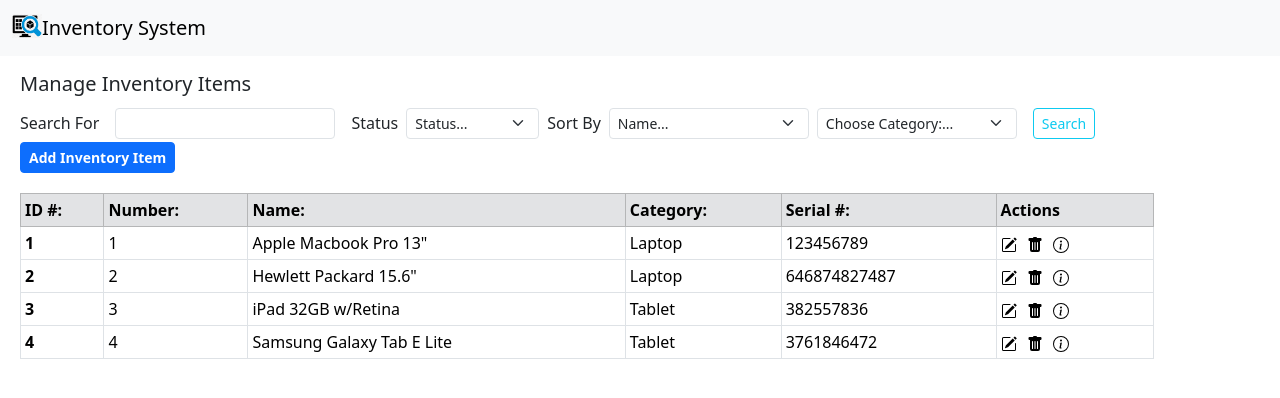
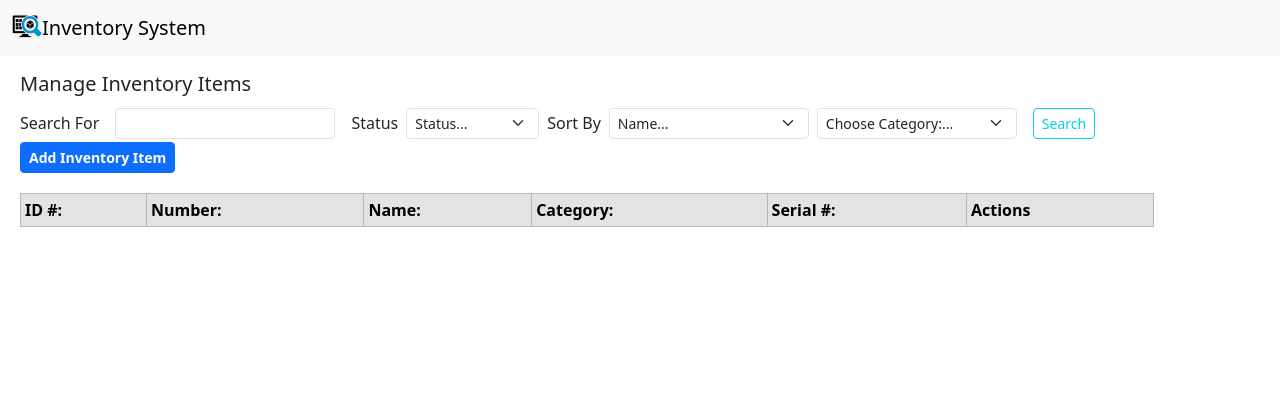
Before and after one commit to anne716/inventory-system, a React (Vite) app: page / in a window 1280 px wide. Shown: the top 398 px of the page. Built offline with nearby package versions, Linux system fonts and the light colour scheme.

Commit message:
Props & Display inputted data to table

```diff
--- a/src/components/Modal/Modals.tsx
+++ b/src/components/Modal/Modals.tsx
@@ -5,7 +5,23 @@ import Form from "react-bootstrap/Form";
 import Row from "react-bootstrap/Row";
 import Col from "react-bootstrap/Col";
 
-function Modals() {
+// Define the type for your item object (adjust as needed)
+type ItemType = {
+  id: number;
+  number: number;
+  name: string;
+  category: string;
+  serialNumber: string;
+  quantity: string;
+  units: string;
+  description: string;
+};
+
+interface ModalsProps {
+  onAddItem: (item: ItemType) => void;
+}
+
+function Modals({ onAddItem }: ModalsProps) {
   const [show, setShow] = useState(false);
   const [showSuccess, setShowSuccess] = useState(false);
 
@@ -23,34 +39,40 @@ function Modals() {
       .padStart(9, "0");
   };
 
-  // State variable to store item ID
   const [itemId, setItemId] = useState(1); // Initialize with 1
-
-  // State variable to store item number
   const [itemNumber, setItemNumber] = useState(1); // Initialize with 1
 
   const handleClose = () => setShow(false);
   const handleShow = () => setShow(true);
 
   const handleSubmit = () => {
-    setShowSuccess(true);
-
-    // Generate a random 9-digit serial number
     const serialNumber = generateSerialNumber();
 
-    // Log the input data to the console along with the item ID and item number
-    console.log("ID #:", itemId);
-    console.log("Number:", itemNumber);
-    console.log("Name:", itemName);
-    console.log("Category:", itemType);
-    console.log("Serial #:", serialNumber);
-    console.log("Quantity:", quantity);
-    console.log("Units:", units);
-    console.log("Description:", description);
+    const newItem: ItemType = {
+      id: itemId,
+      number: itemNumber,
+      name: itemName,
+      category: itemType,
+      serialNumber: serialNumber,
+      quantity: quantity,
+      units: units,
+      description: description,
+    };
+
+    onAddItem(newItem);
 
     // Increment the item ID and item number for the next item
     setItemId(itemId + 1);
     setItemNumber(itemNumber + 1);
+
+    // Clear the form inputs
+    setItemType("");
+    setItemName("");
+    setQuantity("");
+    setUnits("");
+    setDescription("");
+
+    setShowSuccess(true);
   };
 
   const handleCloseSuccess = () => {
@@ -87,6 +109,7 @@ function Modals() {
               <Form.Label>Select Item Type:</Form.Label>
               <Form.Select
                 aria-label="Default select example1"
+                value={itemType}
                 onChange={(e) => setItemType(e.target.value)}
               >
                 <option>Item Type</option>
@@ -100,6 +123,7 @@ function Modals() {
               <Form.Label>Item Name:</Form.Label>
               <Form.Control
                 type="text"
+                value={itemName}
                 onChange={(e) => setItemName(e.target.value)}
               />
             </Form.Group>
@@ -113,6 +137,7 @@ function Modals() {
                 <Form.Label>Quantity:</Form.Label>
                 <Form.Control
                   type="number"
+                  value={quantity}
                   onChange={(e) => setQuantity(e.target.value)}
                 />
               </Form.Group>
@@ -125,6 +150,7 @@ function Modals() {
                 <Form.Label>Units:</Form.Label>
                 <Form.Select
                   aria-label="Default select example2"
+                  value={units}
                   onChange={(e) => setUnits(e.target.value)}
                 >
                   <option>units</option>
@@ -143,6 +169,7 @@ function Modals() {
               <Form.Control
                 as="textarea"
                 rows={3}
+                value={description}
                 onChange={(e) => setDescription(e.target.value)}
               />
             </Form.Group>
--- a/src/pages/HomePage/Home.tsx
+++ b/src/pages/HomePage/Home.tsx
@@ -1,9 +1,31 @@
+import { useState } from "react";
+
 import Navbar from "../../components/Navbar";
 import "./Home.css";
 import Table from "./ProductTable/Table";
 import Modals from "../../components/Modal/Modals";
 
+type ItemType = {
+  id: number;
+  number: number;
+  name: string;
+  category: string;
+  serialNumber: string;
+  quantity: string;
+  units: string;
+  description: string;
+};
+
 function Home() {
+  // Define state for managing items
+  const [items, setItems] = useState<ItemType[]>([]); // Specify ItemType[] here
+
+  // Function to add a new item
+  const handleAddItem = (newItem: ItemType) => {
+    // Specify ItemType here as well
+    setItems([...items, newItem]);
+  };
+
   return (
     <>
       <Navbar />
@@ -82,9 +104,11 @@ function Home() {
           </div>
         </div>
 
-        <Modals />
+        {/* Pass the handleAddItem function to Modals component */}
+        <Modals onAddItem={handleAddItem} />
 
-        <Table />
+        {/* Pass the items state to Table component */}
+        <Table items={items} />
       </div>
     </>
   );
--- a/src/pages/HomePage/ProductTable/Table.tsx
+++ b/src/pages/HomePage/ProductTable/Table.tsx
@@ -3,25 +3,35 @@ import * as Icon from "react-bootstrap-icons";
 
 import "./Table.css";
 
-function Table() {
+// Define the type for your item object (adjust as needed)
+type ItemType = {
+  id: number;
+  number: number;
+  name: string;
+  category: string;
+  serialNumber: string;
+  quantity: string;
+  units: string;
+  description: string;
+};
+
+interface TableProps {
+  items: ItemType[];
+}
+
+function Table({ items }: TableProps) {
   // Define a state variable to keep track of the selected row or item
   const [selectedItem, setSelectedItem] = useState(null);
 
-  // Function to handle edit icon click
   const handleEditClick = (itemId: number) => {
-    // Perform action related to editing the item with itemId
     console.log(`Edit item with ID ${itemId}`);
   };
 
-  // Function to handle delete icon click
   const handleDeleteClick = (itemId: number) => {
-    // Perform action related to deleting the item with itemId
     console.log(`Delete item with ID ${itemId}`);
   };
 
-  // Function to handle info icon click
   const handleInfoClick = (itemId: number) => {
-    // Perform action related to showing info about the item with itemId
     console.log(`Show info for item with ID ${itemId}`);
   };
 
@@ -39,114 +49,35 @@ function Table() {
           </tr>
         </thead>
         <tbody>
-          <tr>
-            <th scope="row">1</th>
-            <td>1</td>
-            <td>Apple Macbook Pro 13"</td>
-            <td>Laptop</td>
-            <td>123456789</td>
+          {items.map((item) => (
+            <tr key={item.id}>
+              <th scope="row">{item.id}</th>
+              <td>{item.number}</td>
+              <td>{item.name}</td>
+              <td>{item.category}</td>
+              <td>{item.serialNumber}</td>
               <td>
                 <div className="icon-wrapper">
                   <Icon.PencilSquare
-                  onClick={() => handleEditClick(1)}
+                    onClick={() => handleEditClick(item.id)}
                     style={{ cursor: "pointer" }}
                   />
                 </div>
                 <div className="icon-wrapper">
                   <Icon.TrashFill
-                  onClick={() => handleDeleteClick(1)}
+                    onClick={() => handleDeleteClick(item.id)}
                     style={{ cursor: "pointer" }}
                   />
                 </div>
                 <div className="icon-wrapper">
                   <Icon.InfoCircle
-                  onClick={() => handleInfoClick(1)}
+                    onClick={() => handleInfoClick(item.id)}
                     style={{ cursor: "pointer" }}
                   />
                 </div>
               </td>
             </tr>
-          <tr>
-            <th scope="row">2</th>
-            <td>2</td>
-            <td>Hewlett Packard 15.6"</td>
-            <td>Laptop</td>
-            <td>646874827487</td>
-            <td>
-              <div className="icon-wrapper">
-                <Icon.PencilSquare
-                  onClick={() => handleEditClick(2)}
-                  style={{ cursor: "pointer" }}
-                />
-              </div>
-              <div className="icon-wrapper">
-                <Icon.TrashFill
-                  onClick={() => handleDeleteClick(2)}
-                  style={{ cursor: "pointer" }}
-                />
-              </div>
-              <div className="icon-wrapper">
-                <Icon.InfoCircle
-                  onClick={() => handleInfoClick(2)}
-                  style={{ cursor: "pointer" }}
-                />
-              </div>
-            </td>
-          </tr>
-          <tr>
-            <th scope="row">3</th>
-            <td>3</td>
-            <td>iPad 32GB w/Retina</td>
-            <td>Tablet</td>
-            <td>382557836</td>
-            <td>
-              <div className="icon-wrapper">
-                <Icon.PencilSquare
-                  onClick={() => handleEditClick(3)}
-                  style={{ cursor: "pointer" }}
-                />
-              </div>
-              <div className="icon-wrapper">
-                <Icon.TrashFill
-                  onClick={() => handleDeleteClick(3)}
-                  style={{ cursor: "pointer" }}
-                />
-              </div>
-              <div className="icon-wrapper">
-                <Icon.InfoCircle
-                  onClick={() => handleInfoClick(3)}
-                  style={{ cursor: "pointer" }}
-                />
-              </div>
-            </td>
-          </tr>
-          <tr>
-            <th scope="row">4</th>
-            <td>4</td>
-            <td>Samsung Galaxy Tab E Lite</td>
-            <td>Tablet</td>
-            <td>3761846472</td>
-            <td>
-              <div className="icon-wrapper">
-                <Icon.PencilSquare
-                  onClick={() => handleEditClick(4)}
-                  style={{ cursor: "pointer" }}
-                />
-              </div>
-              <div className="icon-wrapper">
-                <Icon.TrashFill
-                  onClick={() => handleDeleteClick(4)}
-                  style={{ cursor: "pointer" }}
-                />
-              </div>
-              <div className="icon-wrapper">
-                <Icon.InfoCircle
-                  onClick={() => handleInfoClick(4)}
-                  style={{ cursor: "pointer" }}
-                />
-              </div>
-            </td>
-          </tr>
+          ))}
         </tbody>
       </table>
     </div>
```
Lines whose indentation alone changed are shown as unchanged.
